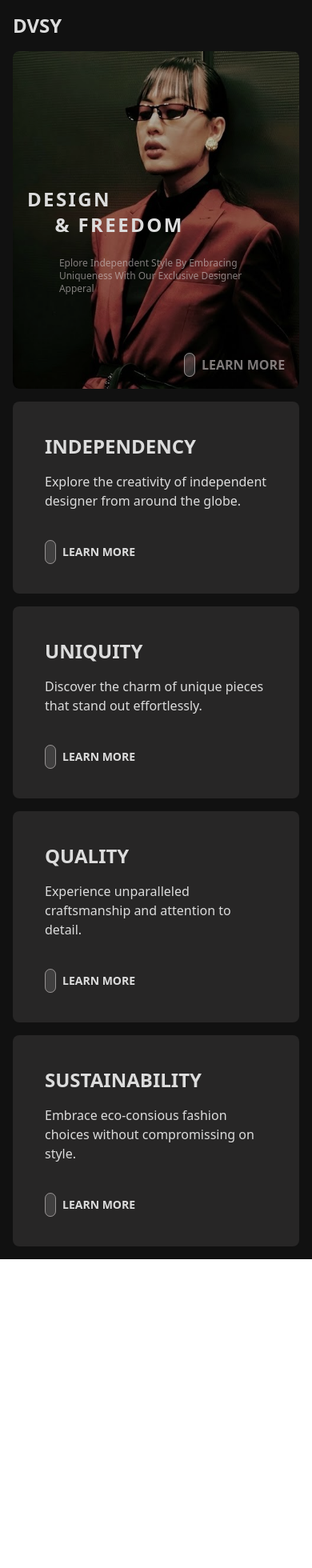
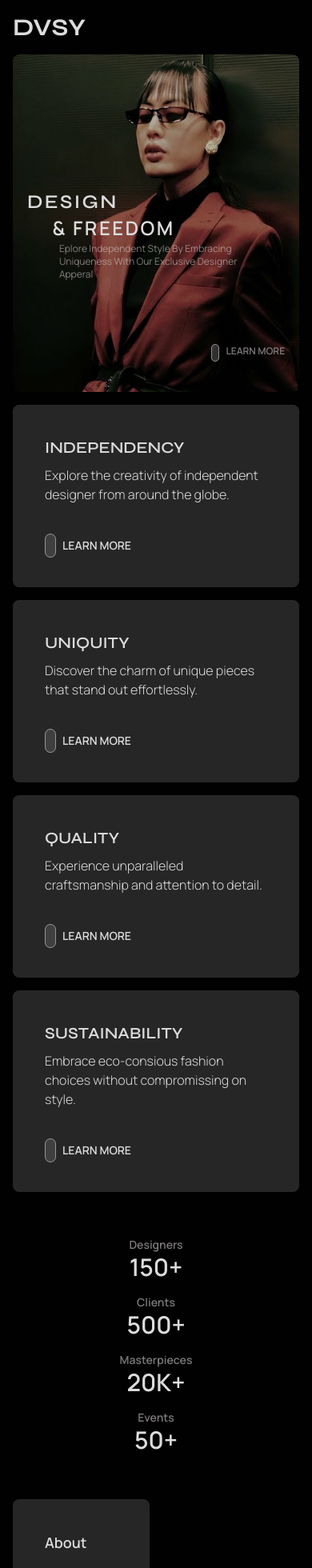
Before and after one commit to AlokKumarYadav2410/dvsy-fashion-ui, a React (Vite) app: page / in a window 390 px wide. Shown: the top 1960 px of the page at 80% size. Before the commit the page ends 1574 px from the top, so only its background shows below. Built offline with nearby package versions, Linux system fonts and the light colour scheme; some icons are missing.

Commit message:
Made hero section responsive and started about section

```diff
--- a/index.html
+++ b/index.html
@@ -7,6 +7,13 @@
   <meta name="viewport" content="width=device-width, initial-scale=1.0" />
   <title>DVSY - Diversity in Style</title>
   <link href="https://cdn.jsdelivr.net/npm/remixicon@4.7.0/fonts/remixicon.css" rel="stylesheet" />
+  <!-- <link rel="preconnect" href="https://fonts.googleapis.com">
+  <link rel="preconnect" href="https://fonts.gstatic.com" crossorigin>
+  <link
+    href="https://fonts.googleapis.com/css2?family=Cherry+Cream+Soda&family=League+Spartan:wght@100..900&family=Roboto+Slab:wght@100..900&display=swap"
+    rel="stylesheet"> -->
+  <link href="https://fonts.googleapis.com/css2?family=Syne:wght@400..800&family=Manrope:wght@200..800&display=swap" rel="stylesheet">
+
 </head>
 
 <body>
--- a/src/App.jsx
+++ b/src/App.jsx
@@ -2,6 +2,8 @@ import React from 'react'
 import Navbar from './Components/Navbar/Navbar'
 import Hero from './Components/Hero/Hero'
 import Cards from './Components/Card/Cards'
+import Stats from './Components/Stats/Stats'
+import About from './Components/About/About'
 
 const App = () => {
   return (
@@ -9,6 +11,8 @@ const App = () => {
       <Navbar />
       <Hero />
       <Cards />
+      <Stats />
+      <About />
     </div>
   )
 }
--- /dev/null
+++ b/src/Components/About/About.jsx
@@ -0,0 +1,23 @@
+import React from 'react'
+
+const About = () => {
+  return (
+    <div className='grid grid-cols-2 gap-4'>
+      <div className='bg-(--tri-bg) p-10 rounded-lg flex flex-col justify-between gap-10'>
+        <h2 className='font-[manrope] text-lg font-semibold'>About</h2>
+        <p className='text-5xl font-[syne] font-semibold'>WHERE FASHION MEETS FREEDOM</p>
+        <div className='grid grid-cols-2 gap-4'>
+            <p className="text-[16px] font-[manrope] text-(--sec-text)">
+            We believe that fashion should be an expression of individuality. We encourage creativity and originality in every item we offer, presenting customers with exclusive collections from independent designers. With a commitment to fostering a community of creativity and innovation,
+          </p>
+          <p className="text-[16px] font-[manrope] text-(--sec-text)">
+            we strive to connect designers with fashion enthusiasts who appreciate the artistry and individuality behind each piece. Driven by our dedication to authenticity. We curate each collection with a keen eye for unique designs that inspire confidence and self-expression.
+          </p>
+        </div>
+      </div>
+      <img src="" alt="" />
+    </div>
+  )
+}
+
+export default About
--- a/src/Components/Card/Card.jsx
+++ b/src/Components/Card/Card.jsx
@@ -1,16 +1,18 @@
 import React from 'react'
 
-const Card = ({ title, description }) => {
-  return (
-    <div className='rounded-lg p-10 bg-(--tri-bg) flex flex-col justify-between gap-4'>
-        <h1 className='uppercase font-semibold text-2xl'>{title}</h1>
-        <p className='text-wrap font-light'>{description}</p>
-        <div className='flex items-center mt-6 gap-2'>
-            <div><i className="ri-arrow-right-up-long-line rounded-full p-1.5 border bg-(--sec-bg)/70 border-(--sec-text)"></i></div>
-            <p className='text-sm font-semibold'>LEARN MORE</p>
+const Card = ({ title, description, flexDir='flex-col', selfAlign='self-start' }) => {
+    return (
+        <div className={`rounded-lg p-10 bg-(--tri-bg) flex ${flexDir} justify-between gap-2`}>
+            <div>
+                <h1 className='uppercase font-semibold text-xl sm:text-2xl font-[syne]'>{title}</h1>
+                <p className='text-wrap font-light font-[manrope] mt-2'>{description}</p>
+            </div>
+            <div className={`flex items-center mt-8 gap-2 font-[manrope] ${selfAlign} cursor-pointer`}>
+                <div><i className="ri-arrow-right-up-long-line rounded-full p-1.5 border bg-(--sec-bg)/70 border-(--sec-text)"></i></div>
+                <p className='text-sm font-semibold'>LEARN MORE</p>
+            </div>
         </div>
-    </div>
-  )
+    )
 }
 
 export default Card
--- a/src/Components/Hero/Hero.jsx
+++ b/src/Components/Hero/Hero.jsx
@@ -10,18 +10,18 @@ const Hero = () => {
         className="rounded-lg w-full h-full brightness-75 object-cover sm:object-fill"
       />
       <div className="absolute top-[40%] sm:top-[45%] left-[5%] ">
-        <h1 className="text-2xl sm:text-8xl text-(--pri-text) font-semibold sm:font-extralight tracking-widest">
-          DESIGN <br /> &nbsp; &nbsp; & FREEDOM
+        <h1 className="text-2xl sm:text-6xl lg:text-7xl xl:text-8xl text-(--pri-text) font-semibold sm:font-bold tracking-widest font-[syne]">
+          DESIGN <br /> &nbsp; &nbsp; <span className='font-[manrope]'>& FREEDOM</span>
         </h1>
 
-        <p className="text-xs sm:text-[17px] text-(--sec-text) mx-10 sm:mx-38 mt-6 capitalize w-60 sm:w-100">
+        <p className="text-xs sm:text-sm md:text-lg text-(--sec-text) mx-10 sm:mx-38 lg:mt-6 capitalize w-[60vw] sm:w-[40vw] font-[manrope]">
           Eplore independent style by embracing uniqueness with our
           exclusive designer apperal
         </p>
       </div>
-        <div className='absolute right-[5%] top-[90%] sm:top-[85%] flex gap-2 items-center justify-center'>
-        <div><i className="ri-arrow-down-long-line rounded-full p-1.5 border bg-(--sec-bg) border-(--sec-text)"></i></div>
-        <p className='text-(--sec-text) font-semibold'>LEARN MORE</p>
+      <div className='absolute right-[5%] top-[85%] flex gap-2 items-center justify-center font-[manrope] cursor-pointer'>
+        <div><i className="ri-arrow-down-long-line rounded-full text-xs sm:text-sm p-1 sm:p-1.5 border bg-(--sec-bg) border-(--sec-text)"></i></div>
+        <p className='text-xs sm:text-lg text-(--sec-text) font-semibold'>LEARN MORE</p>
       </div>
     </div>
   )
--- a/src/Components/Navbar/NavLinks.jsx
+++ b/src/Components/Navbar/NavLinks.jsx
@@ -2,7 +2,7 @@ import React from 'react'
 
 const NavLinks = ({ href, children, className=`bg-(--tri-bg)` }) => {
   return (
-    <a href={`${href}`} className={`px-2 py-2 rounded text-xs font-semibold ${className}`}>{children}</a>
+    <a href={`${href}`} className={`px-2 py-2 rounded text-xs font-semibold hover:scale-110 hover:opacity-80 transition-all duration-300 ${className}`}>{children}</a>
   )
 }
 
--- a/src/Components/Navbar/Navbar.jsx
+++ b/src/Components/Navbar/Navbar.jsx
@@ -4,8 +4,8 @@ import NavLinks from './NavLinks'
 const Navbar = () => {
   return (
     <div className='flex justify-between items-center'>
-      <div><h1 className='font-semibold text-2xl'>DVSY</h1></div>
-      <div className='hidden  sm:flex gap-2'>
+      <div><h1 className='font-bold text-3xl font-[syne]'>DVSY</h1></div>
+      <div className='hidden sm:flex gap-2 font-[syne]'>
         <NavLinks href="#">DESIGNERS</NavLinks>
         <NavLinks href="#">COLLABS</NavLinks>
         <NavLinks href="#">EVENTS</NavLinks>
--- /dev/null
+++ b/src/Components/Stats/Stats.jsx
@@ -0,0 +1,26 @@
+import React from 'react'
+
+const Stats = () => {
+  return (
+    <div className='w-full grid grid-cols-1 text-center place-items-center sm:text-left sm:grid-cols-4 gap-4 my-10'>
+        <div className="flex flex-col">
+            <p className='text-sm sm:text-lg lg:text-xl font-semibold text-(--sec-text) font-[manrope]'>Designers</p>
+            <h1 className='font-semibold text-3xl lg:text-5xl font-[manrope]'>150+</h1>
+        </div>
+        <div className="flex flex-col">
+            <p className='text-sm sm:text-lg lg:text-xl font-semibold text-(--sec-text) font-[manrope]'>Clients</p>
+            <h1 className='font-semibold text-3xl lg:text-5xl font-[manrope]'>500+</h1>
+        </div>
+        <div className="flex flex-col">
+            <p className='text-sm sm:text-lg lg:text-xl font-semibold text-(--sec-text) font-[manrope]'>Masterpieces</p>
+            <h1 className='font-semibold text-3xl lg:text-5xl font-[manrope]'>20K+</h1>
+        </div>
+        <div className="flex flex-col">
+            <p className='text-sm sm:text-lg lg:text-xl font-semibold text-(--sec-text) font-[manrope]'>Events</p>
+            <h1 className='font-semibold text-3xl lg:text-5xl font-[manrope]'>50+</h1>
+        </div>
+    </div>
+  )
+}
+
+export default Stats
--- a/src/index.css
+++ b/src/index.css
@@ -1,10 +1,14 @@
 @import "tailwindcss";
 
 :root {
-  --pri-bg: #111;
+  --pri-bg: #010101;
   --pri-text: #dcdcdc;
   --sec-text: #d0caca99;
   --sec-bg: #aeaeae45;
   --btn-pri: #ec7058;
   --tri-bg: #272626;
 }
+
+body {
+  font-family: 'Cherry Cream Soda', system-ui;
+}
```
